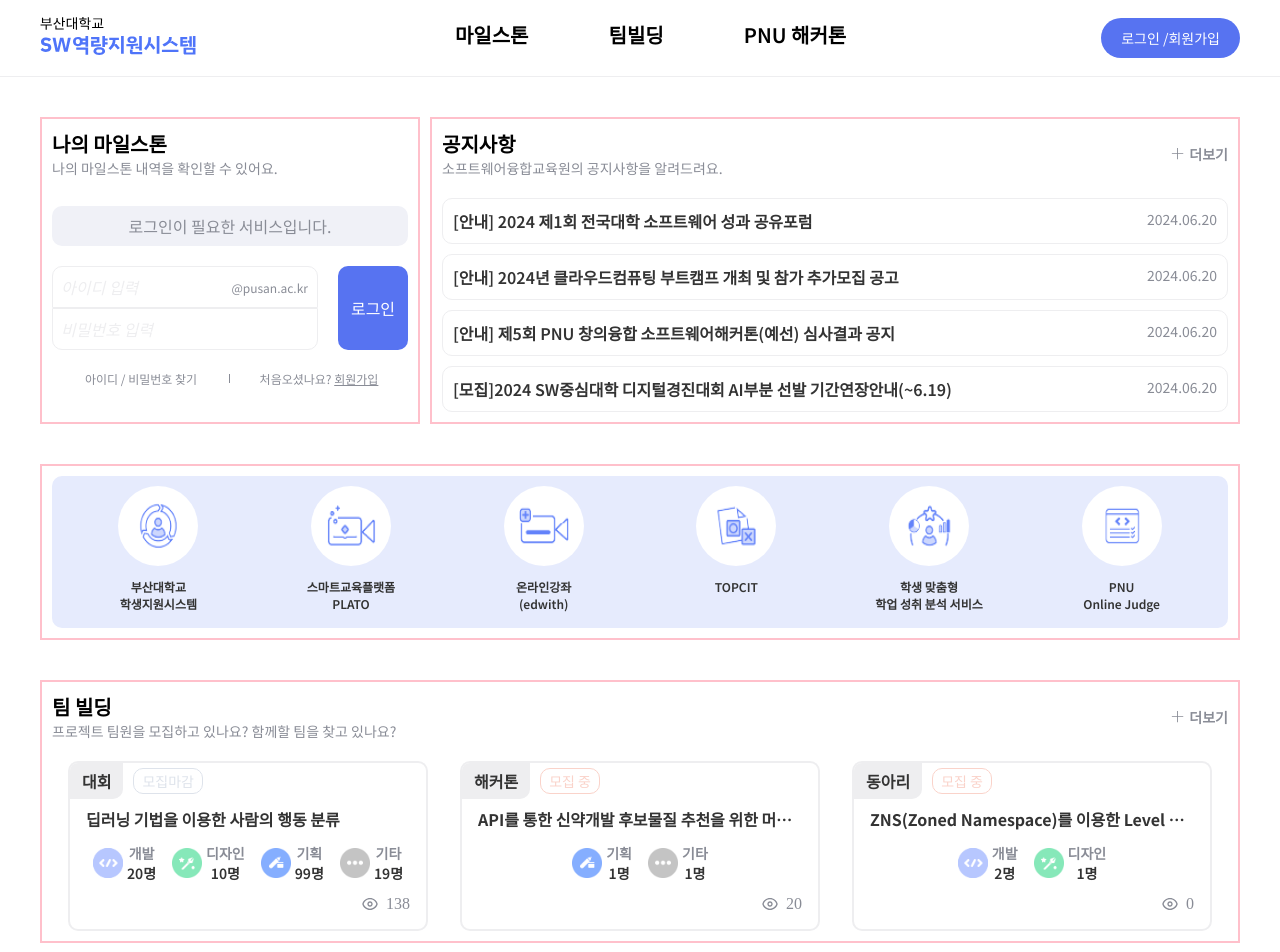
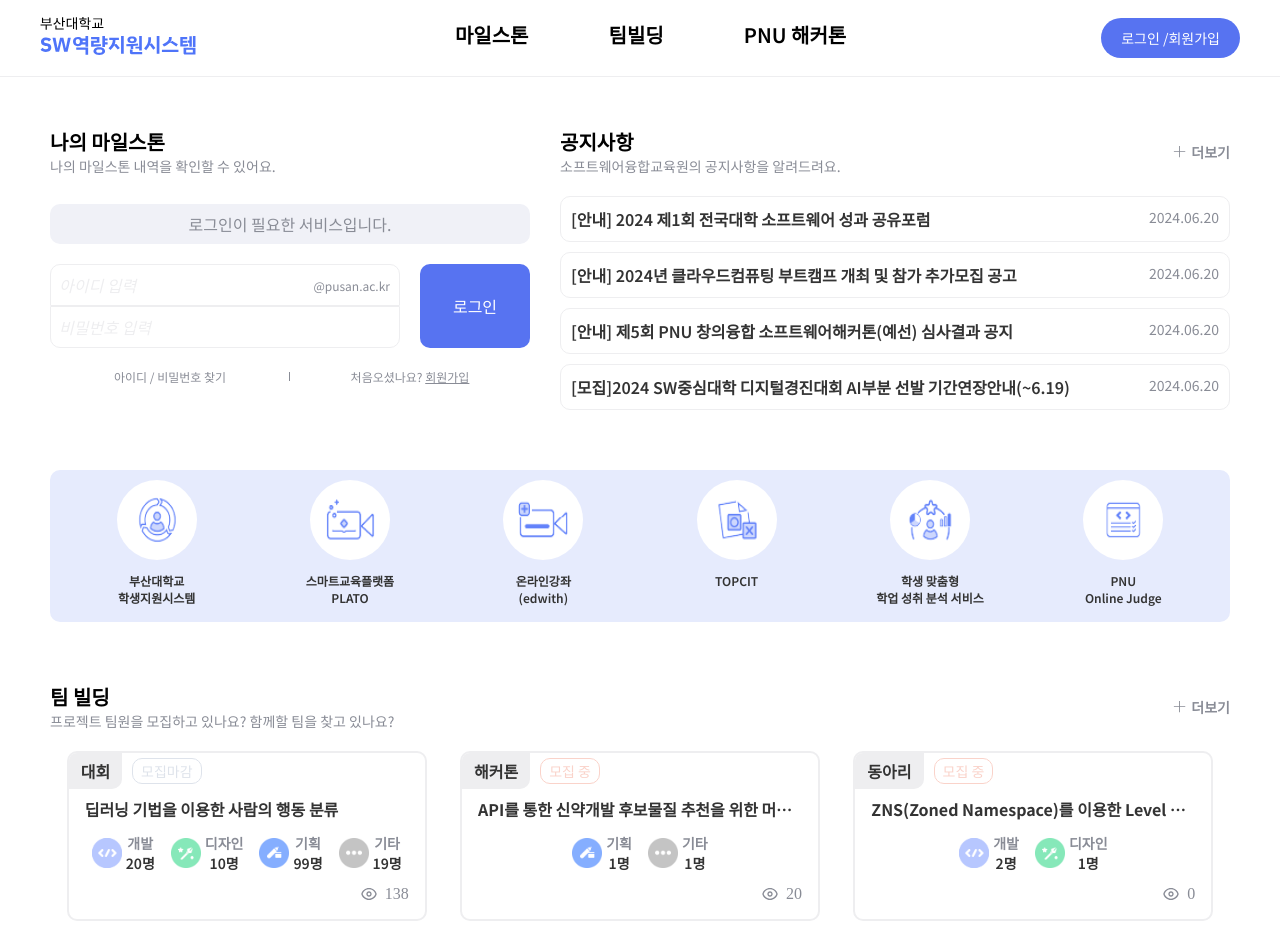
Before and after one commit to SW-CSS/sw-css, a Next.js app in the folder frontend/: page / in a window 1280 px wide. Shown: the top 952 px of the page. Built offline with nearby package versions, Linux system fonts and the light colour scheme; no server answers.

Commit message:
Feature/#58 메인페이지 리펙토링 (#59)
* fix: 팀빌딩 보이지 않는 컴포넌트 순서 변경

#58

* design: 마일스톤 패딩, 폰트크기 변경

#58

* design: 메인페이지의 컴포넌트 별 보더 삭제

#58

```diff
--- a/frontend/src/app/components/TeamBuildings/styled.ts
+++ b/frontend/src/app/components/TeamBuildings/styled.ts
@@ -14,13 +14,13 @@ export const TeamBuildingWrapper = styled.div`
 
   @media screen and (max-width: ${RESPONSIVE_WIDTH.desktop}) {
     grid-template-columns: repeat(2, 1fr);
-    > :nth-last-child(3) {
+    > :nth-child(3) {
       display: none;
     }
   }
   @media screen and (max-width: ${RESPONSIVE_WIDTH.tablet}) {
     grid-template-columns: repeat(1, 1fr);
-    > :nth-last-child(2) {
+    > :nth-child(2) {
       display: none;
     }
   }
--- a/frontend/src/app/page.tsx
+++ b/frontend/src/app/page.tsx
@@ -8,20 +8,20 @@ import { AnnouncementContent, ContentWrapper, MilestoneWrapper, FlexWrapper, Mai
 const Page = () => (
   <MainPageWrapper>
     <FlexWrapper>
-      <MilestoneWrapper style={{ border: '2px solid pink' }}>
+      <MilestoneWrapper>
         <Milestone />
       </MilestoneWrapper>
-      <AnnouncementContent style={{ border: '2px solid pink' }}>
+      <AnnouncementContent>
         <Announcement />
       </AnnouncementContent>
     </FlexWrapper>
-    <ContentWrapper style={{ border: '2px solid pink' }}>
+    <ContentWrapper>
       <ExternalLink />
     </ContentWrapper>
-    <ContentWrapper style={{ border: '2px solid pink' }}>
+    <ContentWrapper>
       <TeamBuildings />
     </ContentWrapper>
-    <ContentWrapper style={{ border: '2px solid pink' }}>
+    <ContentWrapper>
       <PnuLink />
     </ContentWrapper>
   </MainPageWrapper>
--- a/frontend/src/app/styled.ts
+++ b/frontend/src/app/styled.ts
@@ -33,8 +33,12 @@ export const FlexWrapper = styled.div`
 `;
 
 export const MilestoneWrapper = styled(ContentWrapper)`
-  width: 380px;
+  width: 500px;
   flex-shrink: 0;
+  @media screen and (max-width: ${RESPONSIVE_WIDTH.desktop}) {
+    width: 380px;
+  }
+
   @media screen and (max-width: ${RESPONSIVE_WIDTH.tablet}) {
     width: 100%;
   }
--- a/frontend/src/components/MilestoneTable/styled.ts
+++ b/frontend/src/components/MilestoneTable/styled.ts
@@ -20,15 +20,15 @@ export const TableWrapper = styled.div`
 `;
 
 export const TableTopBorderContent = styled.div`
-  padding: 4px;
+  padding: 8px 4px;
   border-top: 1px solid ${COLOR.black_text};
-  font: ${FONT_STYLE.xs.normal};
+  font: ${FONT_STYLE.sm.normal};
 `;
 
 export const TableBottomBorderContent = styled.div`
-  padding: 4px;
+  padding: 8px 4px;
   border-bottom: 1px solid ${COLOR.border};
-  font: ${FONT_STYLE.xs.normal};
+  font: ${FONT_STYLE.sm.normal};
 `;
 
 export const TableTitle = styled(TableBottomBorderContent)`
```
